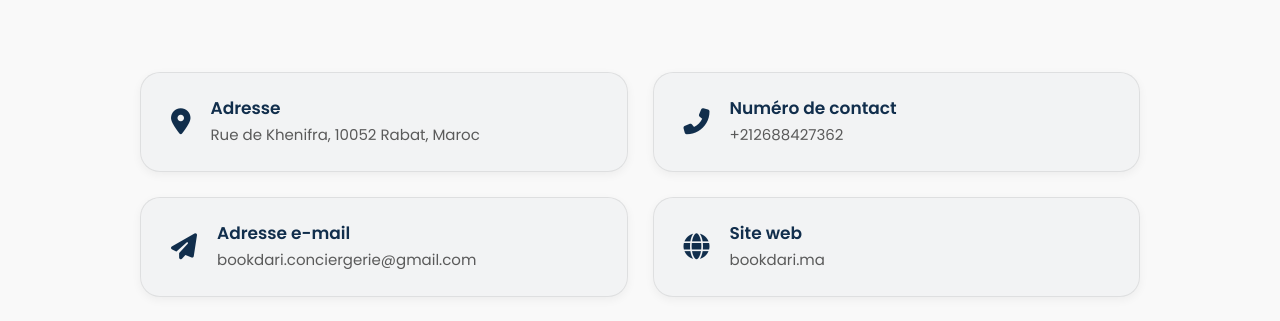
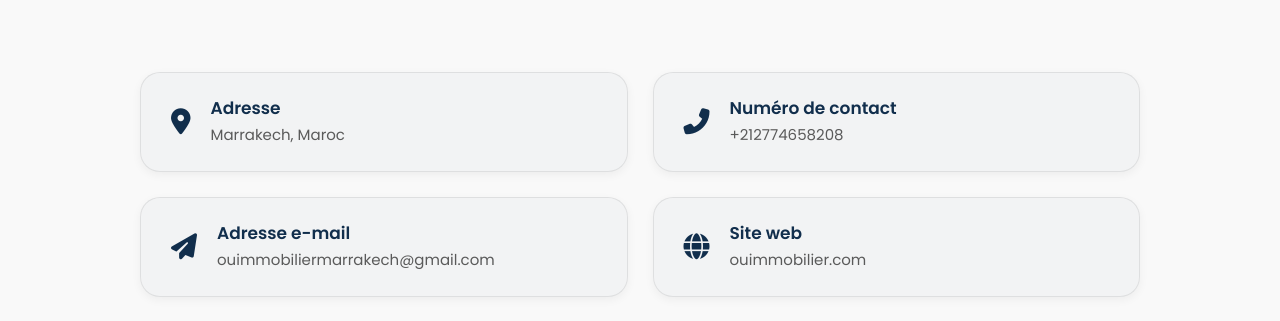
Before and after one commit to Mhamed-Khebit/ouimmobilier, a website with bundled scripts: page contact.html in a window 1280 px wide. Shown: the part 1240-1561 px from the top of the page. Built offline with nearby package versions, Linux system fonts and the light colour scheme; a script that the page names is missing.

Commit message:
fix code

```diff
--- a/contact.html
+++ b/contact.html
@@ -518,7 +518,7 @@
         <div class="icon"><i class="fas fa-map-marker-alt"></i></div>
         <div class="content">
           <h4>Adresse</h4>
-          <p>Rue de Khenifra, 10052 Rabat, Maroc</p>
+          <p>Marrakech, Maroc</p>
         </div>
       </div>
 
@@ -527,7 +527,7 @@
         <div class="icon"><i class="fas fa-phone-alt"></i></div>
         <div class="content">
           <h4>Numéro de contact</h4>
-          <p>+212688427362</p>
+          <p>+212774658208</p>
         </div>
       </div>
 
@@ -536,7 +536,7 @@
         <div class="icon"><i class="fas fa-paper-plane"></i></div>
         <div class="content">
           <h4>Adresse e-mail</h4>
-          <p>bookdari.conciergerie@gmail.com</p>
+          <p>ouimmobiliermarrakech@gmail.com</p>
         </div>
       </div>
 
@@ -545,7 +545,7 @@
         <div class="icon"><i class="fas fa-globe"></i></div>
         <div class="content">
           <h4>Site web</h4>
-          <p>bookdari.ma</p>
+          <p>ouimmobilier.com</p>
         </div>
       </div>
 
@@ -1141,7 +1141,7 @@
                     Chez Ouimmobilier Marrakech, nous mettons notre expertise au service de vos projets immobiliers à Marrakech. Que vous souhaitiez vendre, acheter ou louer un appartement, une villa, un riad ou un terrain, nous vous accompagnons à chaque étape. Notre objectif : vous offrir un service personnalisé, efficace et sécurisé, pour que vos transactions se déroulent en toute sérénité.</p>
                   <p><i class="fa fa-map-marker-alt mr-2"></i>Marrakech, Maroc</p>
                   <p><i class="fa fa-phone-alt mr-2"></i>+212774658208</p>
-                  <p><i class="fa fa-envelope mr-2"></i> ouimmobiliermarrakech@gmail.com</p>
+                  <p><i class="fa fa-envelope mr-2"></i>ouimmobiliermarrakech@gmail.com</p>
                   <div class="d-flex justify-content-start mt-4">
                       <a class="btn btn-lg btn-primary btn-lg-square mr-2" href="https://wa.me/+212774658208"><i class="fab fa-whatsapp"></i></a>
                       <a class="btn btn-lg btn-primary btn-lg-square mr-2" href="#"><i class="fab fa-facebook-f"></i></a>
```
